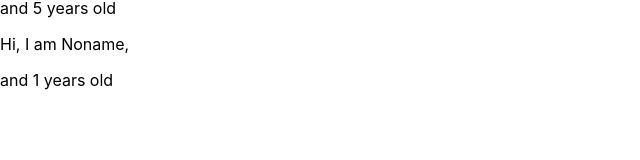
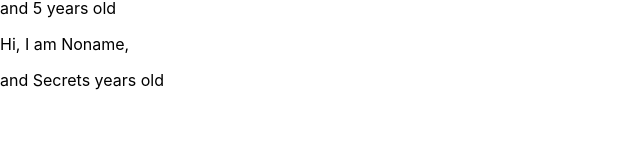
Before and after one commit to 556-mizusawa/react-redux-firstapp, a React (Create React App) app: page / in a window 1280 px wide. Shown: the part 126-286 px from the top of the page, without its empty margins (0-640 px from the left). Built offline with nearby package versions, Linux system fonts and the light colour scheme.

Commit message:
learn prop-types

```diff
--- a/src/App.tsx
+++ b/src/App.tsx
@@ -1,11 +1,11 @@
 import React from 'react';
 
-interface AppProps {
+interface UserProps {
   name?: string;
   age?: number;
 }
 
-const App: React.FunctionComponent<AppProps> = () => {
+const App: React.FunctionComponent<UserProps> = () => {
   const profiles: {
     name: string;
     age?: number;
@@ -24,7 +24,7 @@ const App: React.FunctionComponent<AppProps> = () => {
   );
 };
 
-const User = (props: AppProps) => {
+const User = (props: UserProps) => {
   return (
     <div>
       <p>Hi, I am {props.name},</p>
@@ -34,7 +34,7 @@ const User = (props: AppProps) => {
 };
 
 User.defaultProps = {
-  age: 1,
+  age: 'Secrets',
 };
 
 export default App;
```
Also changed, not shown: 1 other file (tests, documents, lock files or other folders).
